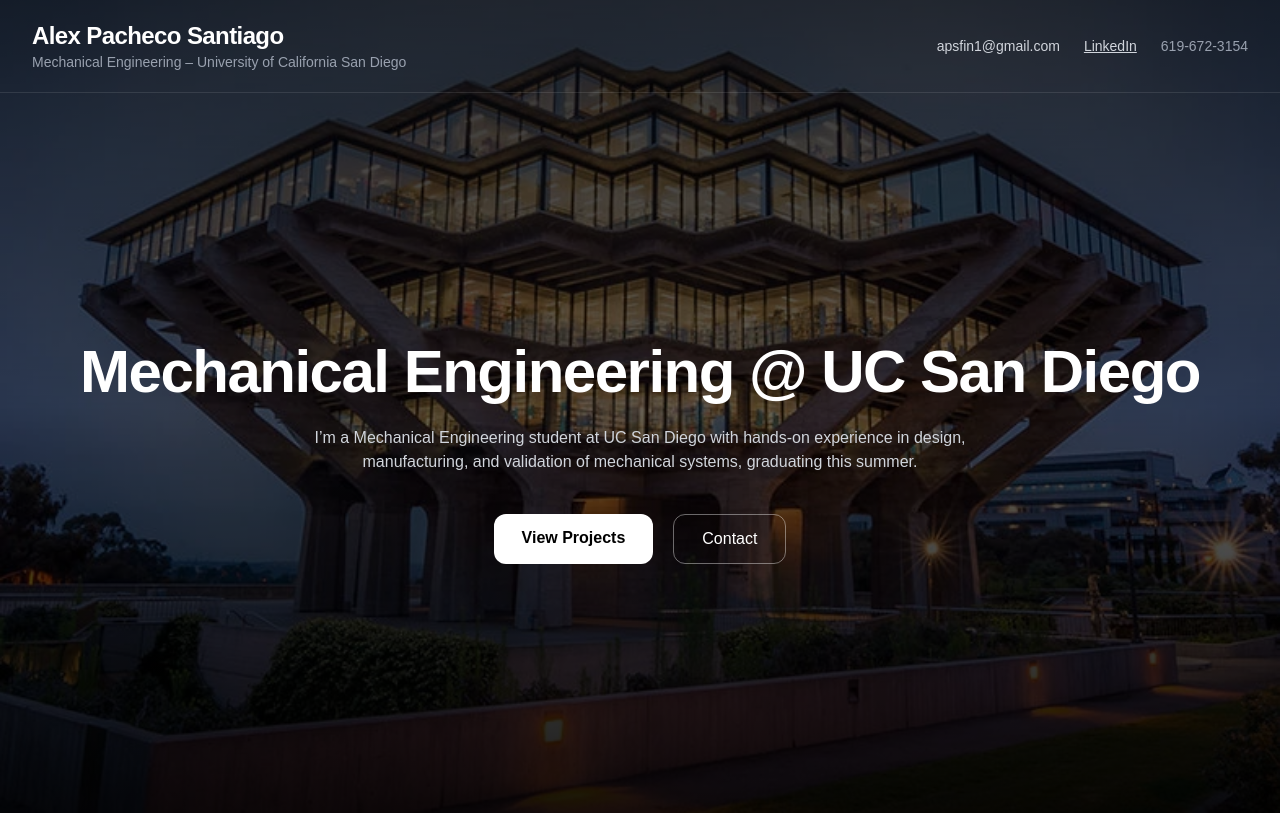
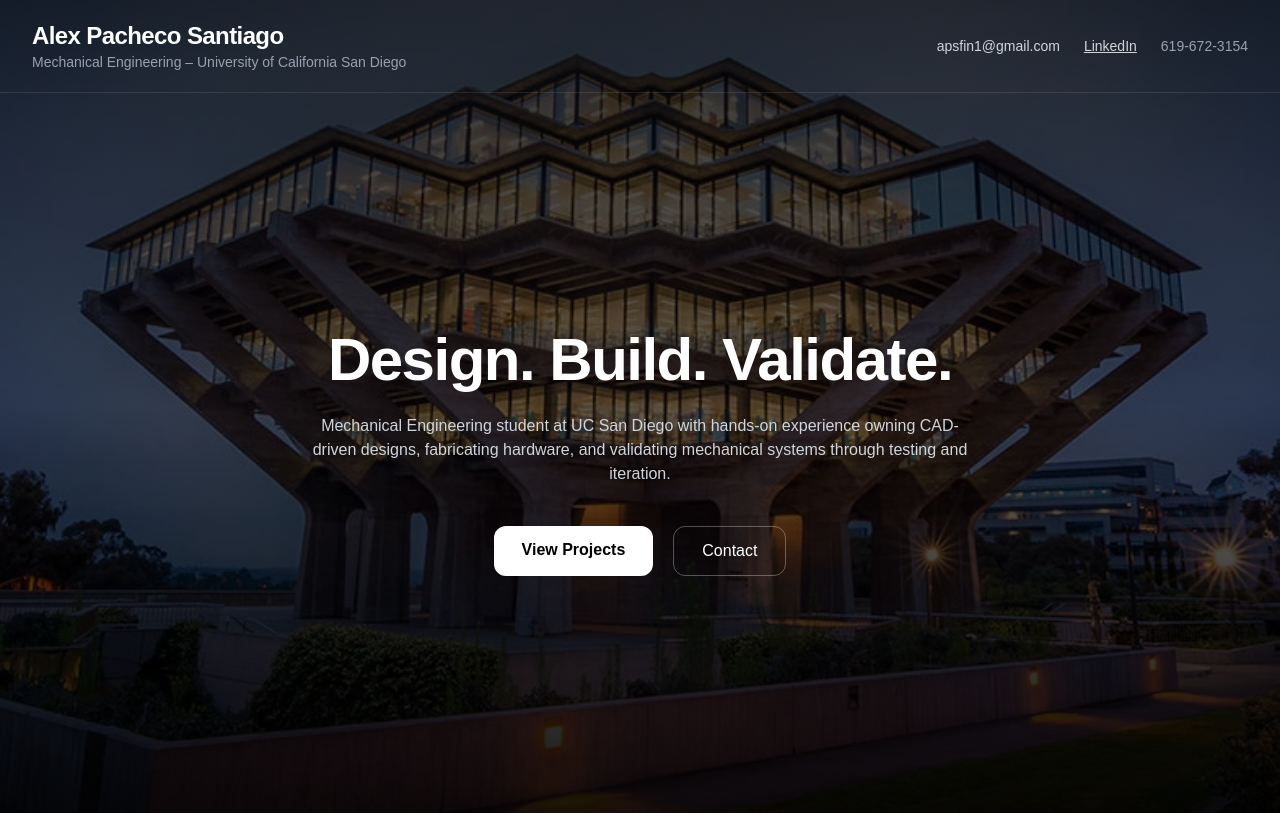
Before and after one commit to manimhungry/Alex-Portfolio, a Next.js app: page / in a window 1280 px wide. Built offline with nearby package versions, Linux system fonts and the light colour scheme.

Commit message:
Add projects page and refine homepage styling

```diff
--- a/app/page.tsx
+++ b/app/page.tsx
@@ -3,7 +3,7 @@ export default function Home() {
     <main className="relative min-h-screen text-white">
       {/* BACKGROUND IMAGE */}
       <div
-        className="absolute inset-0 bg-cover bg-center"
+        className="absolute inset-0 bg-cover bg-[center_35%]"
         style={{
           backgroundImage: "url('/Geisel.JPEG')",
         }}
@@ -49,13 +49,13 @@ export default function Home() {
         {/* HERO */}
         <section className="flex min-h-[calc(100vh-80px)] flex-col items-center justify-center px-6 text-center">
           <h2 className="text-4xl md:text-6xl font-bold tracking-tight">
-            Mechanical Engineering @ UC San Diego
+            Design. Build. Validate.
           </h2>
 
           <p className="mt-6 max-w-2xl text-gray-300">
-            I’m a Mechanical Engineering student at UC San Diego with hands-on
-            experience in design, manufacturing, and validation of mechanical
-            systems, graduating this summer.
+            Mechanical Engineering student at UC San Diego with hands-on experience
+            owning CAD-driven designs, fabricating hardware, and validating
+            mechanical systems through testing and iteration.
           </p>
 
           <div className="mt-10 flex gap-5">
@@ -68,7 +68,7 @@ export default function Home() {
 
             <a
               href="mailto:apsfin1@gmail.com"
-              className="rounded-xl border border-white/40 px-7 py-3 hover:bg-white hover:text-black transition"
+              className="rounded-xl border border-white/30 px-7 py-3 hover:bg-white hover:text-black transition"
             >
               Contact
             </a>
```
